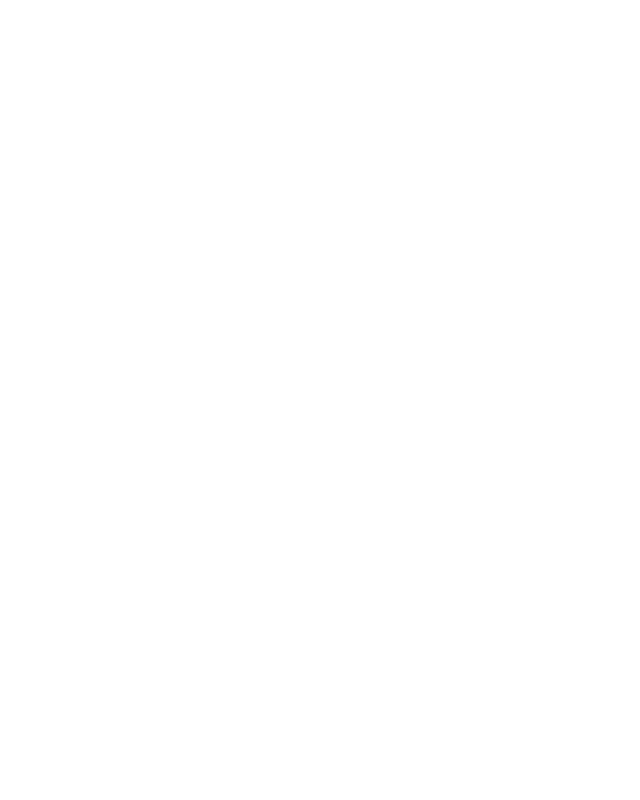
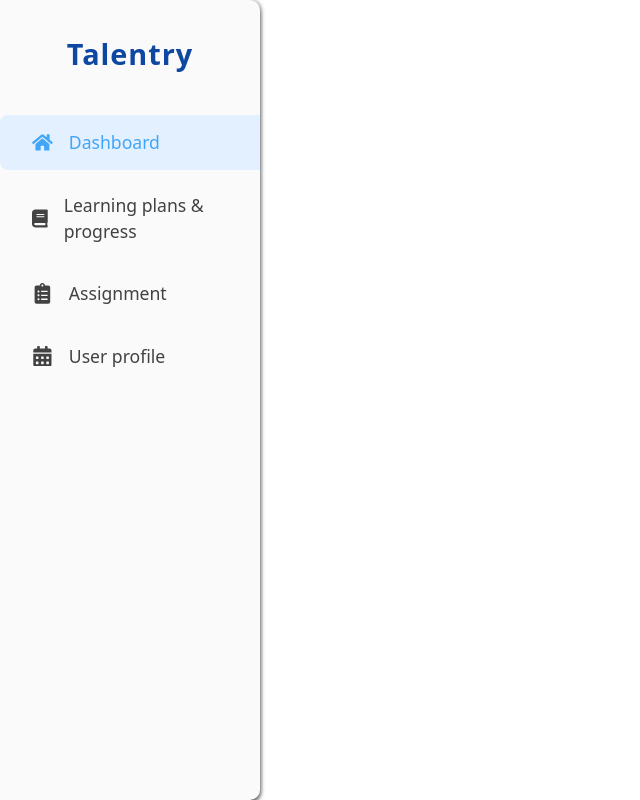
Before and after one commit to SandunRanjanaM/PAF_Assignment_Group_Project, a React (Create React App) app in the folder frontend/: page /view-all-plans in a window 1280 px wide. Before the commit this address had no page. Shown: the whole page, without its empty margins (0-640 px from the left). Built offline with nearby package versions, Linux system fonts and the light colour scheme.

Commit message:
added the navigation bar

```diff
--- a/frontend/src/App.js
+++ b/frontend/src/App.js
@@ -3,6 +3,7 @@ import { BrowserRouter as Router, Routes, Route } from 'react-router-dom';
 import PostList from './components/Posts/PostList';
 import CreatePost from './components/Posts/CreatePost';
 import React from 'react';
+import NavigationBar from './components/NavigationBar';
 //import CreateLearningProgress from './components/CreateLearningProgress';
 //import ViewAllLearningProgress from './components/ViewAllLearningProgress';
 //import CreateLearningPlan from './components/CreateLearningPlan';
@@ -13,6 +14,9 @@ import React from 'react';
 function App() {
   return (
     <Router>
+      <div style={{ display: 'flex' }}>
+         <NavigationBar/>
+      <div style={{ marginLeft: 260, flex: 1, width: '100%' }}>
       <Routes>
         <Route path='/posts' element={<PostList/>}/>
         <Route path='/posts/create' element={<CreatePost/>}/>
@@ -24,6 +28,8 @@ function App() {
         <Route path="/update-progress/:progressId" element={<UpdateLearningProgress />} />
         <Route path="/update-plan-by-user/:userId/:progressName" element={<UpdateLearningPlan />} /> */}
       </Routes>
+      </div>
+      </div>
     </Router>
   );
 }
--- /dev/null
+++ b/frontend/src/components/NavigationBar.js
@@ -0,0 +1,33 @@
+import React from 'react';
+import '../styles/NavigationBar.css';
+import { FaHome, FaBook, FaClipboardList, FaCalendarAlt } from 'react-icons/fa';
+
+const NavigationBar = () => {
+  return (
+    <nav className="navigation-bar">
+      <div className="nav-header">
+        <span className="nav-logo">Talentry</span>
+      </div>
+      <ul className="nav-list">
+        <li className="nav-item active">
+          <FaHome className="nav-icon" />
+          <span>Dashboard</span>
+        </li>
+        <li className="nav-item">
+          <FaBook className="nav-icon" />
+          <span>Learning plans & progress</span>
+        </li>
+        <li className="nav-item">
+          <FaClipboardList className="nav-icon" />
+          <span>Assignment</span>
+        </li>
+        <li className="nav-item">
+          <FaCalendarAlt className="nav-icon" />
+          <span>User profile</span>
+        </li>
+      </ul>
+    </nav>
+  );
+};
+
+export default NavigationBar;
--- /dev/null
+++ b/frontend/src/styles/NavigationBar.css
@@ -0,0 +1,57 @@
+.navigation-bar {
+    width: 260px;
+    min-height: 100vh;
+    background: #fafafa;
+    border-radius: 0 10px 10px 0;
+    box-shadow: 0 2px 5px , 0 0 0 3px #f5f5f5;
+    padding: 32px 0 24px 0;
+    display: flex;
+    flex-direction: column;
+    position: fixed;
+    top: 0;
+    left: 0;
+    z-index: 100;
+  }
+
+  .nav-header {
+    display: flex;
+    align-items: center;
+    justify-content: center;
+    margin-bottom: 40px;
+  }
+
+  .nav-logo {
+    font-size: 1.8rem;
+    font-weight: 700;
+    color: #0d47a1;
+    letter-spacing: 1px;
+  }
+
+  .nav-list {
+    list-style: none;
+    padding: 0;
+    margin: 0;
+    flex: 1;
+  }
+
+  .nav-item {
+    display: flex;
+    align-items: center;
+    padding: 14px 32px;
+    font-size: 1.1rem;
+    color: #424242;
+    border-radius: 8px 0 0 8px;
+    margin-bottom: 8px;
+    cursor: pointer;
+    transition: background 0.15s, color 0.15s;
+  }
+
+  .nav-item.active, .nav-item:hover {
+    background: #e3f0ff;
+    color: #42a5f5;
+  }
+
+  .nav-icon {
+    margin-right: 16px;
+    font-size: 1.3rem;
+  }
--- a/package.json
+++ b/package.json
@@ -1,6 +1,7 @@
 {
   "dependencies": {
     "@mui/icons-material": "^7.0.2",
+    "react-icons": "^5.5.0",
     "react-slick": "^0.30.3",
     "slick-carousel": "^1.8.1"
   }
```
Also changed, not shown: 2 other files (tests, documents, lock files or other folders).
